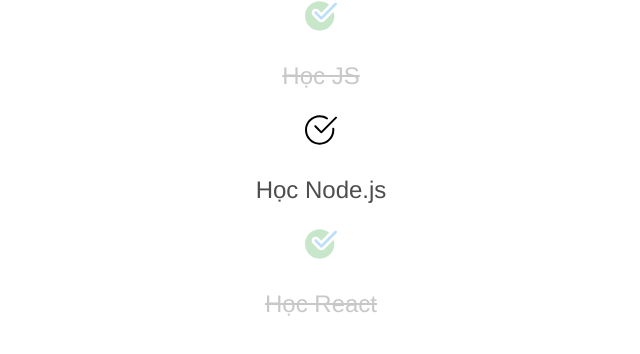
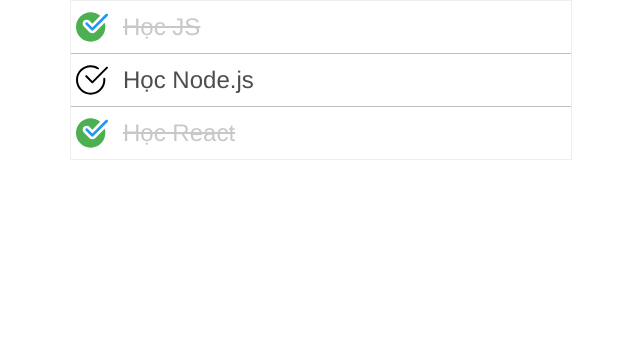
Before and after one commit to thinhtpt2000/ReactJS-Todo-List, a React (Create React App) app: page / in a window 1280 px wide. Shown: the top 354 px of the page, without its empty margins (319-959 px from the left). Built offline with nearby package versions, Linux system fonts and the light colour scheme.

Commit message:
set basic style for app

```diff
--- a/src/App.css
+++ b/src/App.css
@@ -1,38 +1,25 @@
 .App {
-  text-align: center;
+  width: 500px;
+  margin-left: auto;
+  margin-right: auto;
+  border: 1px solid #eee;
 }
 
-.App-logo {
-  height: 40vmin;
-  pointer-events: none;
+.App .Header {
+  padding: 10px 5px;
+  display: flex;
+  align-items: center;
+  border-bottom: 1px solid #bebebe;
 }
 
-@media (prefers-reduced-motion: no-preference) {
-  .App-logo {
-    animation: App-logo-spin infinite 20s linear;
-  }
+.App .Header > input {
+  font-family: "Helvetica Neue", Arial, Helvetica, sans-serif;
+  font-weight: 300;
+  font-size: 24px;
+  padding-left: 10px;
+  width: 100%;
+  border: none;
 }
-
-.App-header {
-  background-color: #282c34;
-  min-height: 100vh;
-  display: flex;
-  flex-direction: column;
-  align-items: center;
-  justify-content: center;
-  font-size: calc(10px + 2vmin);
-  color: white;
+.App .Header > input:focus {
+  outline: none;
 }
-
-.App-link {
-  color: #61dafb;
-}
-
-@keyframes App-logo-spin {
-  from {
-    transform: rotate(0deg);
-  }
-  to {
-    transform: rotate(360deg);
-  }
-}
--- a/src/components/TodoItem.css
+++ b/src/components/TodoItem.css
@@ -3,9 +3,21 @@
     font-weight: 300;
     font-size: 24px;
     color: #4d4d4d;
+    padding: 10px 5px;
+    border-bottom: 1px solid #bebebe;
+    display: flex;
+    align-items: center;
 }
 
-.TodoItem-complete {
+.TodoItem:last-child {
+    border: none;
+}
+
+.TodoItem > p {
+    margin: 0 0 0 15px;
+}
+
+.TodoItem-complete > p {
     text-decoration: line-through;
     opacity: .3;
 }
```
